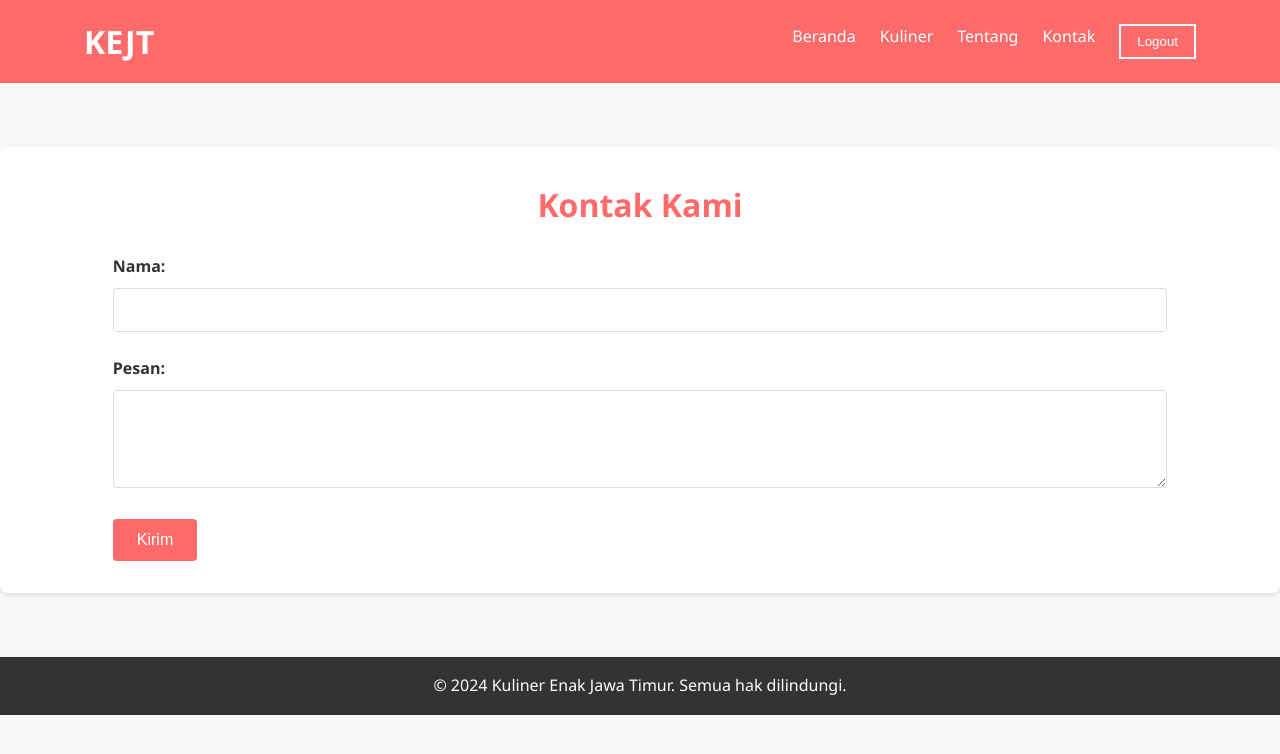
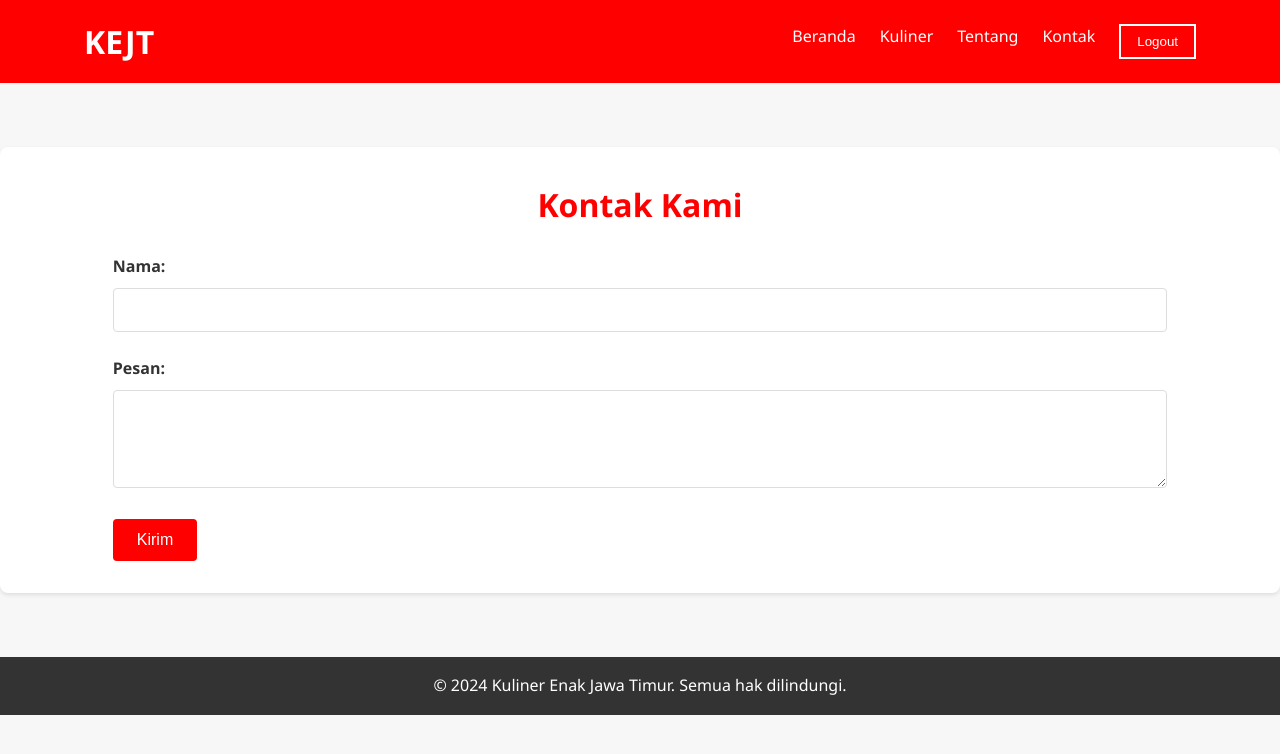
Before and after one commit to Roberto121104/Kulinerjawatimur.github.io, a plain HTML site: page contact.html in a window 1280 px wide. Drawn offline with Linux system fonts and the light colour scheme.

Commit message:
Update style3.css

```diff
--- a/style3.css
+++ b/style3.css
@@ -1,5 +1,5 @@
 :root {
-    --primary-color: #ff6b6b;
+    --primary-color: #ff0000;
     --secondary-color: #4ecdc4;
     --text-color: #333;
     --background-color: #f7f7f7;
```
